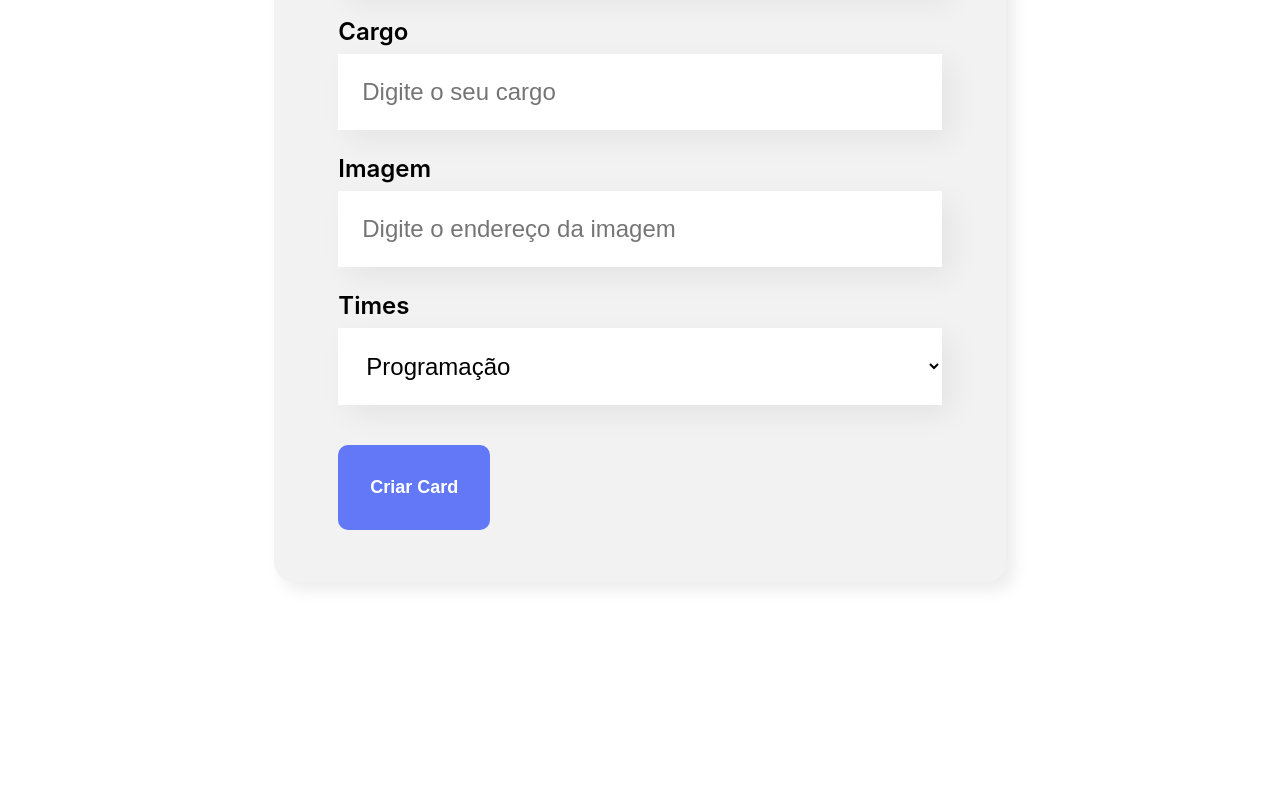
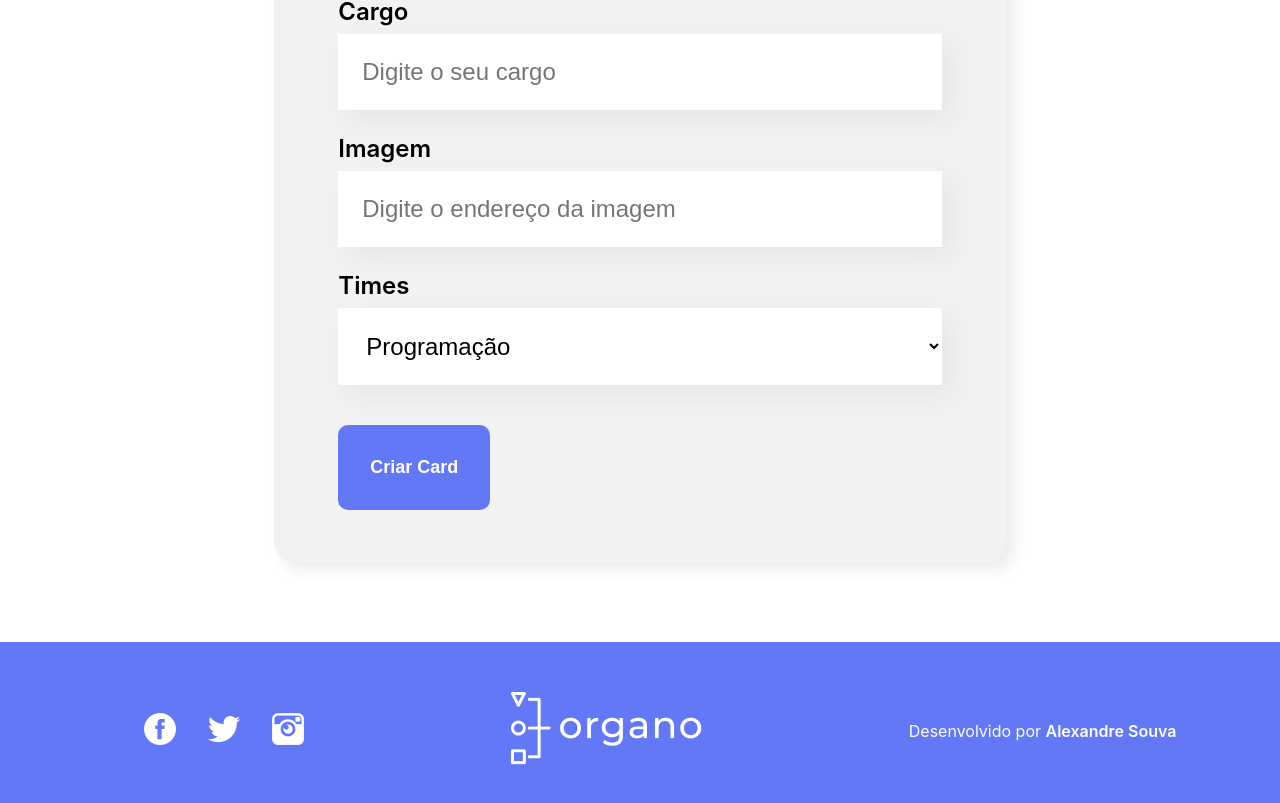
Before and after one commit to alexandresouva/organo, a React (Create React App) app: page / in a window 1280 px wide. Shown: the part 807-1610 px from the top of the page. Before the commit the page ends 1469 px from the top, so only its background shows below. Built offline with nearby package versions, Linux system fonts and the light colour scheme; the HTML template or start-up script is replaced by a standard one.

Commit message:
feat: add footer

```diff
--- a/src/App.js
+++ b/src/App.js
@@ -2,6 +2,7 @@ import Form from './components/Form';
 import Banner from './components/Banner';
 import { useState } from 'react';
 import Team from './components/Team';
+import Footer from './components/Footer';
 
 function App() {
   const teams = [
@@ -66,6 +67,7 @@ function App() {
           )}
         />
       ))}
+      <Footer />
     </div>
   );
 }
--- /dev/null
+++ b/src/components/Footer/Footer.css
@@ -0,0 +1,35 @@
+.footer {
+  display: flex;
+  align-items: center;
+  justify-content: space-around;
+
+  background-color: #6278F7;
+  padding: 50px 0;
+}
+
+.footer__icons {
+  display: flex;
+  gap: 32px;
+}
+
+.footer__icon {
+  list-style: none;
+}
+
+.footer__credits {
+  color: #FFF
+}
+
+.footer__credits a {
+  color: #FFF;
+  font-weight: 600;
+  text-decoration: none;
+}
+
+@media (max-width: 900px) {
+  .footer{
+    flex-direction: column;
+    gap: 40px;
+    padding: 30px 0;
+  }
+}
--- /dev/null
+++ b/src/components/Footer/index.js
@@ -0,0 +1,36 @@
+import './Footer.css';
+
+const Footer = () => {
+  return (
+    <footer className="footer">
+      <ul className="footer__icons">
+        <li className="footer__icon footer__icon--fb">
+          <a href="#">
+            <img src="/images/fb.png" alt="Logo do Facebook" />
+          </a>
+        </li>
+        <li className="footer__icon footer__icon--tw">
+          <a href="#">
+            <img src="/images/tw.png" alt="Logo do Twitter" />
+          </a>
+        </li>
+        <li className="footer__icon footer__icon--ig">
+          <a href="#">
+            <img src="/images/ig.png" alt="Logo do Instagram" />
+          </a>
+        </li>
+      </ul>
+      <section className="footer__logo">
+        <img src="/images/logo.png" alt="Logo da Organo" />
+      </section>
+      <p className="footer__credits">
+        Desenvolvido por{' '}
+        <a href="https://github.com/alexandresouva" target="_blank">
+          Alexandre Souva
+        </a>
+      </p>
+    </footer>
+  );
+};
+
+export default Footer;
--- a/src/index.css
+++ b/src/index.css
@@ -1,3 +1,5 @@
+* {margin: 0}
+
 body {
   margin: 0;
   font-family: -apple-system, BlinkMacSystemFont, 'Segoe UI', 'Roboto', 'Oxygen',
```
